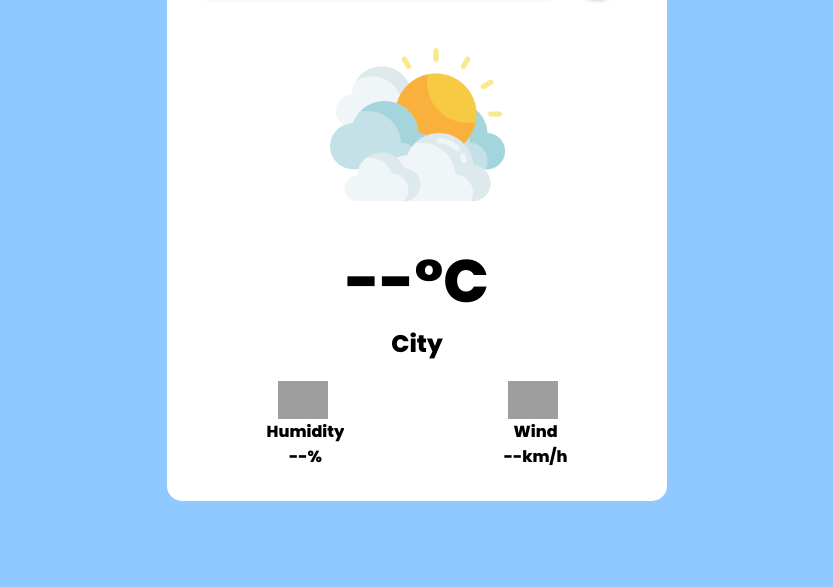
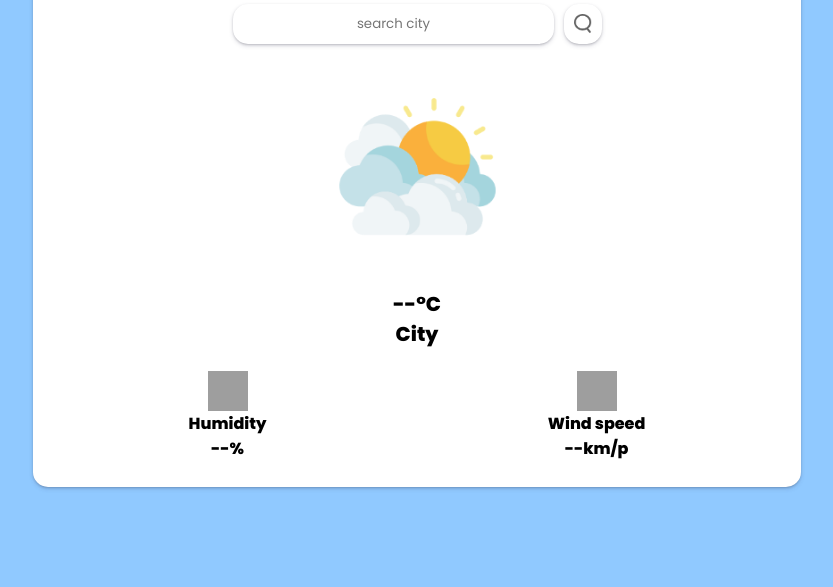
Before and after one commit to sakthikumaran-04/weather, a plain HTML site: page index.html in a window 1280 px wide. Shown: the part 1013-1600 px from the top of the page, without its empty margins (223-1056 px from the left). Drawn offline with Linux system fonts and the light colour scheme; grey boxes are pictures that could not be loaded; a web font is replaced by a local one.

Commit message:
Add files via upload

```diff
--- a/index.css
+++ b/index.css
@@ -7,17 +7,20 @@
     align-items: center;
 
 }
+body{
+    overflow-x: hidden;
+}
 *{
     margin:0;
     padding:0;
     box-sizing: border-box;
     font-family: poppins,sans-serif;
-    overflow:hidden;
+    text-align: center;
 }
 #index-content{
     background-color:white;
-    width: fit-content;
-    height:400px;
+    width: 60%;
+    height:75vh;
     padding:20px;
     text-align: center;
     border-radius:15px;
@@ -25,7 +28,7 @@
     flex-direction: column;
     align-items:center;
     justify-content: space-around;
-
+    box-shadow: rgba(50, 50, 93, 0.25) 0px 2px 5px -1px, rgba(0, 0, 0, 0.3) 0px 1px 3px -1px;
 }
 #index-content h4{
     padding-bottom: 10px;
@@ -36,90 +39,88 @@
     background-color: deepskyblue;
     padding:10px;
     border-radius: 7px;
-    width:100%;
+    width:50%;
     margin-bottom: 20px;
 }
 #index-content button:hover{
     background-color:mediumpurple;
+    cursor: pointer;
 }
-.content{
-    align-items: center;
-    height:100px;
-    margin-top:20px;
-    display:flex;
-    flex-direction: column;
-    text-align: center;
-}
-.content img{
-    width:50px;
-    margin-right:5px;
-}
-#extra{
-    width:100%;
-    display:flex;
-    align-items: center;
-    justify-content: space-around;
-}
-
 
 
 
 /***********************************main*******************************************************/
 
+
 #container{
     background-color: #90c9ff;
-    height:100vh;
-    display:flex;
+    height:100dvh;
+    width:100%;
+    display: flex;
     align-items: center;
     justify-content: center;
-    flex-direction: column;
 }
 #main-content{
-    width:500px;
+    min-height:75vh;
+    width:60%;
     background-color: #fff;
-    min-height:400px;
-    padding:20px;
+    border-radius: 15px;
+    box-shadow: rgba(50, 50, 93, 0.25) 0px 2px 5px -1px, rgba(0, 0, 0, 0.3) 0px 1px 3px -1px;
     display: flex;
     flex-direction: column;
-    justify-content: center;
     align-items: center;
-    border-radius:15px;
-}
-#main-content h3{
-    text-align: center;
-    padding-bottom: 20px;
-}
-#main-content h1{
-    font-size:60px;
-    font-weight: 600;
+    justify-content: space-around;
+    padding:15px;
+    overflow-x: hidden;
 }
 .search{
     display:flex;
+    width:50%;
     align-items: center;
+    justify-content: space-evenly;
+}
+#extra{
     width:100%;
-    justify-content: space-evenly;
-    height:70px;
-    padding:0px 10px;
-
+    display: flex;
+    align-items: center;
+    justify-content: space-around;
 }
-.search img{
-    margin:0px 20px;
+.content{
+    display:flex;
+    flex-direction: column;
+    align-items: center;
+    justify-content: center;
+    text-align: center;
+}
+.content img{
+    height:40px;
+    width:40px;
+}
+#mainimg{
+    height:200px;
+    width:200px;
+}
+.deg,.city{
+    font-size:20px;
+}
+input{
+    border:none;
+    padding:10px;
+    box-shadow: rgba(50, 50, 93, 0.25) 0px 2px 5px -1px, rgba(0, 0, 0, 0.3) 0px 1px 3px -1px;
+    border-radius: 15px;
+    flex-grow: 1;
+}
+#searchimg{
     box-shadow: rgba(50, 50, 93, 0.25) 0px 2px 5px -1px, rgba(0, 0, 0, 0.3) 0px 1px 3px -1px;
     padding:10px;
-    width:40px;
-    border-radius: 45%;
+    object-fit: contain;
+    height: 40px;
+    border-radius: 15px;
+    margin-left:10px;
 }
-.search input{
-    padding:10px;
-    flex:1;
-    border-radius: 15px;
-    outline:none;
-    border:none;
-    box-shadow: rgba(50, 50, 93, 0.25) 0px 2px 5px -1px, rgba(0, 0, 0, 0.3) 0px 1px 3px -1px;
+.heading{
+    margin: 20px 0px;
 }
-
-
-
 
 
 
@@ -138,9 +139,13 @@
         align-items: flex-start;
     }
     #index-content{
-        height:90vh;
+        min-height:100dvh;
         width:100%;
         border-radius: 0px;
+        box-shadow: none;
+    }
+    #index-content button{
+        width:100%;
     }
     #container{
         background-color: #fff;
@@ -163,11 +168,9 @@
     }
     #main-content{
         justify-content: space-around;
+        box-shadow: none;
     }
-    .content img{
-        width:30%;
-    }
-    #mainimg{
-        width:150px;
+    .search{
+         zoom:90%;
     }
 }
--- a/index.html
+++ b/index.html
@@ -23,28 +23,29 @@
 
     <div id="container">
         <div id="main-content">
-            <h3>Weather</h3>
+            <h3 class="heading" onclick="interface()">Weather</h3>
             <div class="search">
                 <input type="text" id="input" placeholder="search city" autocomplete=false>
                 <img src="search.png" id="searchimg">
             </div>
             <img src="clouds.png" id="mainimg">
+            <div>
             <h1 class="deg">--&deg;C</h1>
-            <h2 class="city">City </h2>
+            <h2 class="city">City </h2></div>
             <div id="extra">
                 <div class="content">
                 <img src="https://cdn-icons-png.flaticon.com/512/4148/4148460.png">
-                <h4 class="humidity">
-                    Humidity <br>
-                    --%
-                </h4>
+                <div class="humidity">
+                    <h4>Humidity</h4>
+                    <h4>--%</h4>
+                </div>
                 </div>
                 <div class="content">
                     <img src="https://cdn-icons-png.flaticon.com/512/2045/2045893.png">
-                    <h4 class="wind">
-                        Wind <br>
-                        --km/h
-                    </h4>
+                    <div class="wind">
+                        <h4>Wind speed</h4>
+                        <h4>--km/p</h4>
+                    </div>
                     </div>
             </div>
         </div>
@@ -60,8 +61,12 @@
     <script>
         function change(){
             document.getElementById('index-container').style.display="none";
+            document.getElementById('container').style.display="block";
         }
-
+        function interface(){
+            document.getElementById('index-container').style.display="block";
+            document.getElementById('container').style.display="none";
+        }
         const apikey="c57499227af25f04b8e10f3add7ae611";
         const apiurl="https://api.openweathermap.org/data/2.5/weather?&units=metric&q=";
         const input=document.getElementById('input');
@@ -83,8 +88,8 @@
 
             document.querySelector(".city").innerHTML=data.name;
             document.querySelector(".deg").innerHTML=Math.round(data.main.temp)+" °C";
-            document.querySelector(".humidity").innerHTML="Humidity"+'<br>'+data.main.humidity+'%';
-            document.querySelector(".wind").innerHTML="Wind"+'<br>'+data.wind.speed+"km/h";
+            document.querySelector(".humidity").innerHTML="<h4>Humidity</h4>"+'<h4>'+data.main.humidity+'%'+"</h4>";
+            document.querySelector(".wind").innerHTML="<h4>Wind</h4>"+'<h4>'+data.wind.speed+"km/h"+"</h4>";
 
 
             if(data.weather[0].main=='Clouds'){
```
